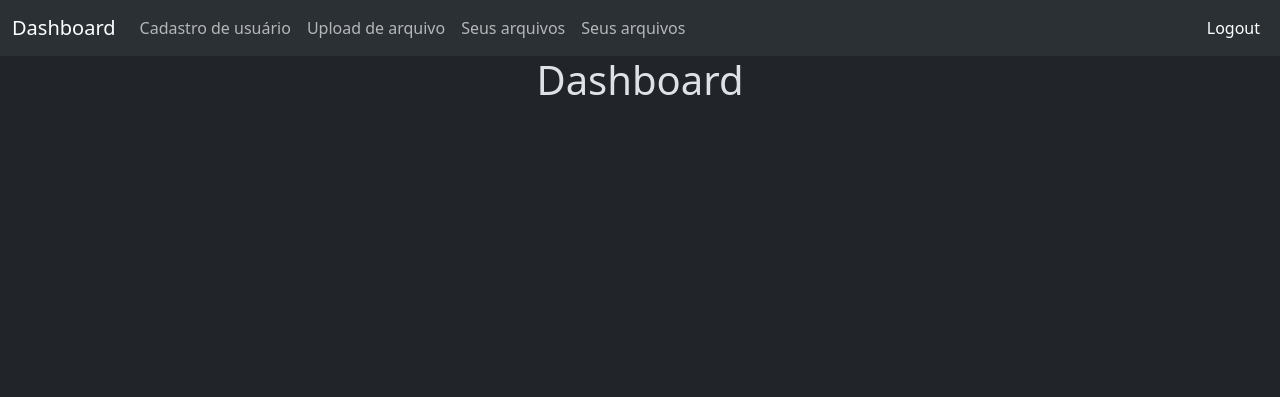
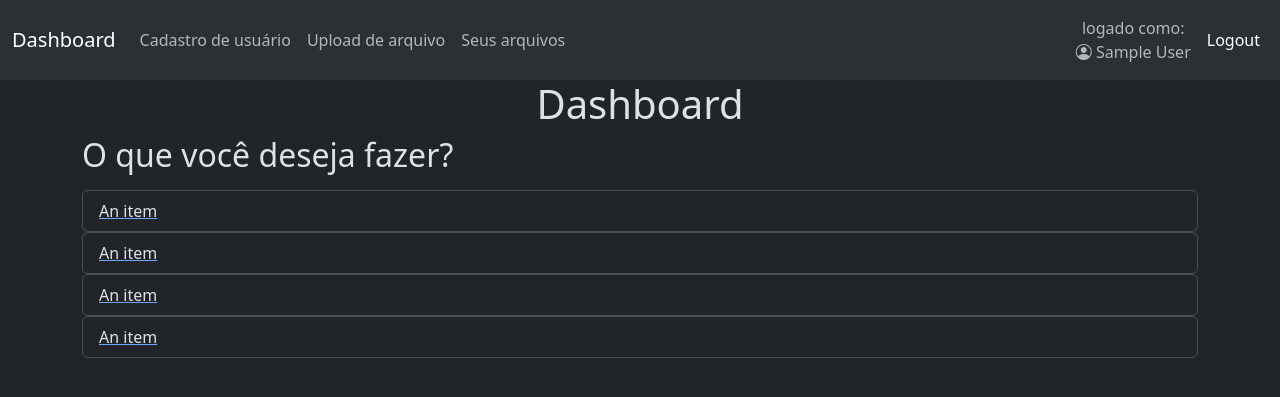
Before and after one commit to AugustoEXE/PW-trabalho, a PHP site: page /dashboard/Routes/dashboard.php in a window 1280 px wide. Shown: the top 397 px of the page. Run offline with PHP 8.4, Linux system fonts and the light colour scheme; the visitor is signed in with stand-in values (Sample User, id 1); some libraries are stand-ins or nearby versions.

Commit message:
basicamente pronto, falta so front

```diff
--- a/Models/Model.php
+++ b/Models/Model.php
@@ -84,7 +84,7 @@ class Model
         $del->execute($data);
     }
 
-    private function mapFields($data)
+    protected function mapFields($data)
     {
         foreach (array_keys($data) as $field) {
             $sqlFields[] = "{$field} = :{$field}";
@@ -92,13 +92,13 @@ class Model
         return $sqlFields;
     }
 
-    private function sqlFields($data)
+    protected function sqlFields($data)
     {
         $sqlFields = $this->mapFields($data);
         return implode(',', $sqlFields);
     }
 
-    private function whereFields($data, $comp = 'AND')
+    protected function whereFields($data, $comp = 'AND')
     {
         $comp = $comp == 'OR' ? ' OR ' : ' AND ';
         $fields = $this->mapFields($data);
--- a/Routes/cadUser.php
+++ b/Routes/cadUser.php
@@ -3,5 +3,7 @@ require(PROJECT_PATH . "includes/loadTwig.php");
 session_start();
 
 echo $twig->render("cadUser.html", [
-    'session' => $_SESSION['user'] ?? false
+    'session' => $_SESSION['user'] ?? false,
+    'username' => $_SESSION['username'] ?? false
+
 ]);
--- a/Routes/dashboard.php
+++ b/Routes/dashboard.php
@@ -2,6 +2,10 @@
 require(PROJECT_PATH . "includes/loadTwig.php");
 require(PROJECT_PATH . "includes/verifyAccess.php");
 
+
+
 echo $twig->render("dashboard.html", [
-    'session' => $_SESSION['user'] ?? false
+    'session' => $_SESSION['user'] ?? false,
+    'username' => $_SESSION['username'] ?? false
+
 ]);
--- a/Routes/login.php
+++ b/Routes/login.php
@@ -4,5 +4,7 @@ session_start();
 
 echo $twig->render("login.html", [
     'session' => $_SESSION['user'] ?? false,
-    'error' => $_GET['id'] ?? false
+    'error' => $_GET['id'] ?? false,
+    'username' => $_SESSION['username'] ?? false
+
 ]);
--- a/Routes/shareDoc.php
+++ b/Routes/shareDoc.php
@@ -15,5 +15,7 @@ $users = $user->getAll();
 echo $twig->render("shareDoc.html", [
     'session' => $_SESSION['user'] ?? false,
     'users' => $users,
-    'docId' => $_GET['id']
+    'docId' => $_GET['id'],
+    'username' => $_SESSION['username'] ?? false
+
 ]);
--- a/Routes/uploadDocs.php
+++ b/Routes/uploadDocs.php
@@ -3,5 +3,7 @@ require(PROJECT_PATH . "includes/loadTwig.php");
 require(PROJECT_PATH . "includes/verifyAccess.php");
 
 echo $twig->render("uploadDocs.html", [
-    'session' => $_SESSION['user'] ?? false
+    'session' => $_SESSION['user'] ?? false,
+    'username' => $_SESSION['username'] ?? false
+
 ]);
--- a/controller/loginController.php
+++ b/controller/loginController.php
@@ -18,6 +18,7 @@ if ($user) {
 
     session_start();
     $_SESSION['user'] = $user->id;
+    $_SESSION['username'] = $user->name;
     header('location: /dashboard');
 } else {
     header('location: /login/402'); //mandar erro
--- a/templates/dashboard.html
+++ b/templates/dashboard.html
@@ -1,14 +1,30 @@
 {% extends "./inc/base.html" %}
 
-{% block title %}Dashboard{% endblock %}
+{% block title %}Dashboard
+{% endblock %}
 {% block content %}
 
-<div class="d-flex justify-content-center">
-    <h1>Dashboard</h1>
+	<div class="d-flex justify-content-center">
+		<h1>Dashboard</h1>
+	</div>
+	<div class="mb-3">
+		<h2>O que você deseja fazer?</h2>
+	</div>
+	<div>
 
-    {% if session == false %}
-
-    {% endif %}
-</div>
-
+		<ul class="list-group">
+			<a href="" class="rounded">
+				<li class="list-group-item">An item </li>
+			</a>
+			<a href=""class="rounded">
+				<li class="list-group-item">An item</li>
+			</a>
+			<a href=""class="rounded">
+				<li class="list-group-item">An item</li>
+			</a>
+			<a href=""class="rounded">
+				<li class="list-group-item">An item</li>
+			</a>
+		</ul>
+	</div>
 {% endblock %}
--- a/templates/inc/base.html
+++ b/templates/inc/base.html
@@ -36,10 +36,11 @@
 					<li class="nav-item">
 						<a class="nav-link" aria-current="page" href="/listDocs">Seus arquivos</a>
 					</li>
-					<li class="nav-item">
-						<a class="nav-link" aria-current="page" href="/listDocs">Seus arquivos</a>
-					</li>
 				</ul>
+				<div class="navbar-text mx-2 grid text-center">
+					<div>logado como:</div>
+					<div><i class="bi bi-person-circle"></i> {{username}}</div>
+				</div>
 				<span class="navbar-text mx-2">
 					<a class="nav-link" aria-current="page" href="/logoutController">Logout</a>
 				</span>
--- a/templates/uploadDocs.html
+++ b/templates/uploadDocs.html
@@ -15,7 +15,7 @@
 				<label for="formFile" class="form-label">Envie o arquivo aqui:</label>
 				<input class="form-control" name="file" accept=".pdf, .doc, .docx, .odt, .txt" type="file" id="formFile" >
 			</div>
-			<button class="btn btn-primary">Enviar</button>
+			<button class="btn btn-primary"><i class="bi bi-cloud-upload"></i> Upload</button>
 		</form>
 
 {% endblock %}
```
Also changed, not shown: Models/Document.php (+18 -6 lines), Routes/listDocs.php (+9 -4 lines), controller/downloadController.php (+6 -7 lines), templates/listDocs.html (+6 -6 lines).
